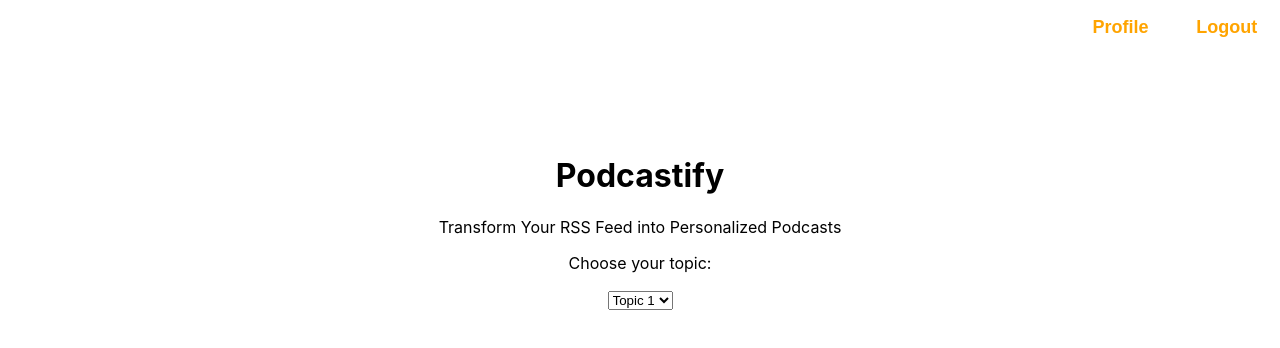
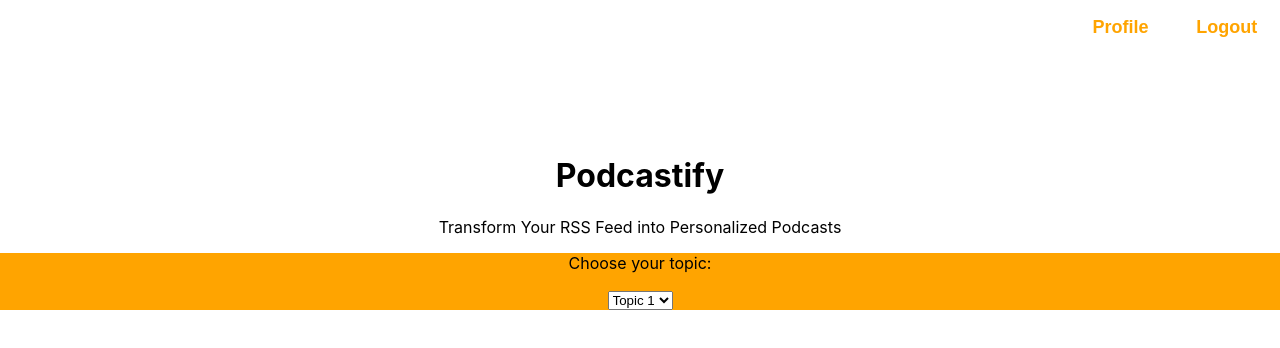
Before and after one commit to kamalakoum/ai_podcast, a React (Create React App) app in the folder frontend/: page /home in a window 1280 px wide. Shown: the top 348 px of the page. Built offline with nearby package versions, Linux system fonts and the light colour scheme.

Commit message:
frontend: add bg-color to topics-container

```diff
--- a/frontend/src/components/pages/home/index.css
+++ b/frontend/src/components/pages/home/index.css
@@ -20,4 +20,5 @@
 .topics-container {
     width: 100%;
     height: 20%;
+    background-color: #ffa400;
 }
```
